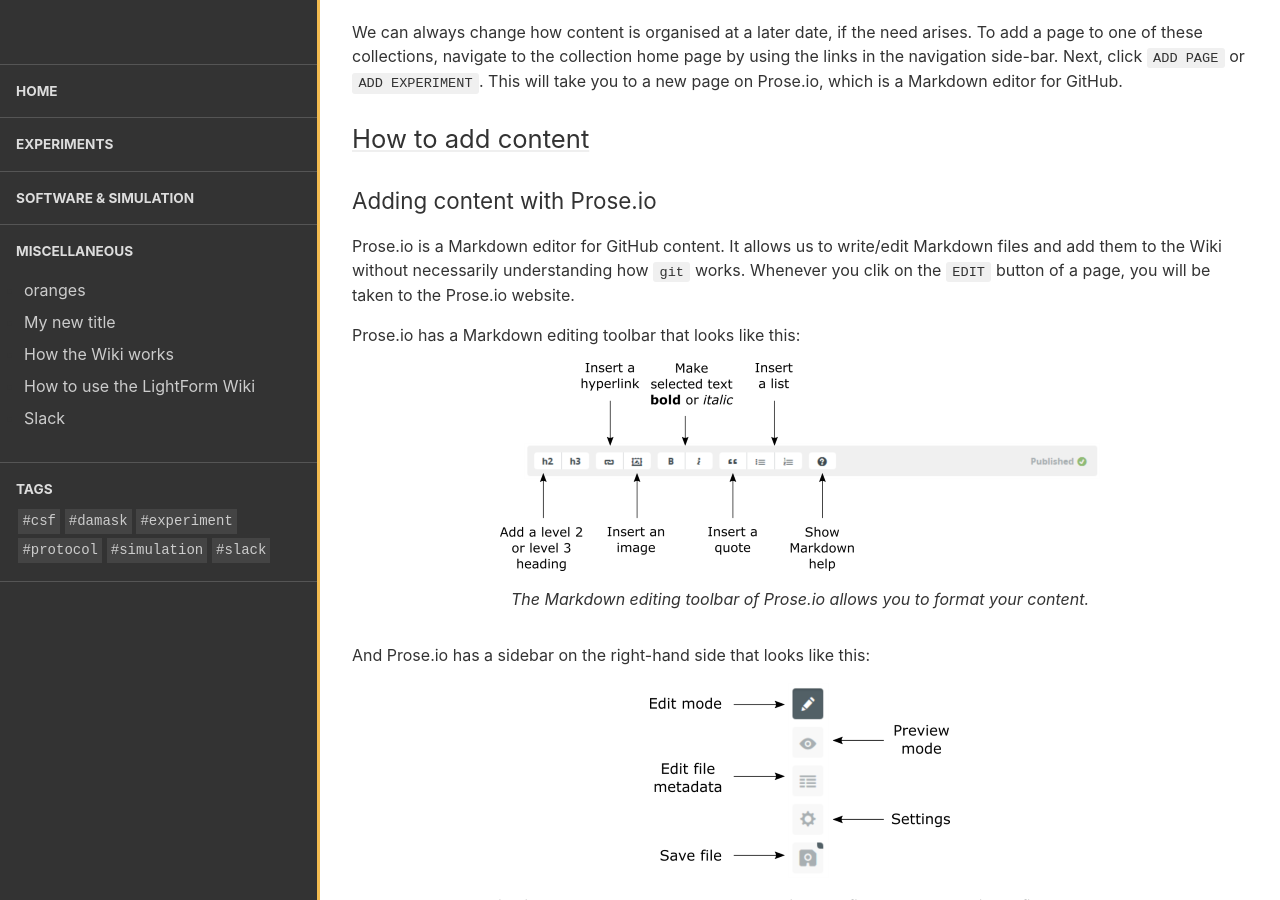
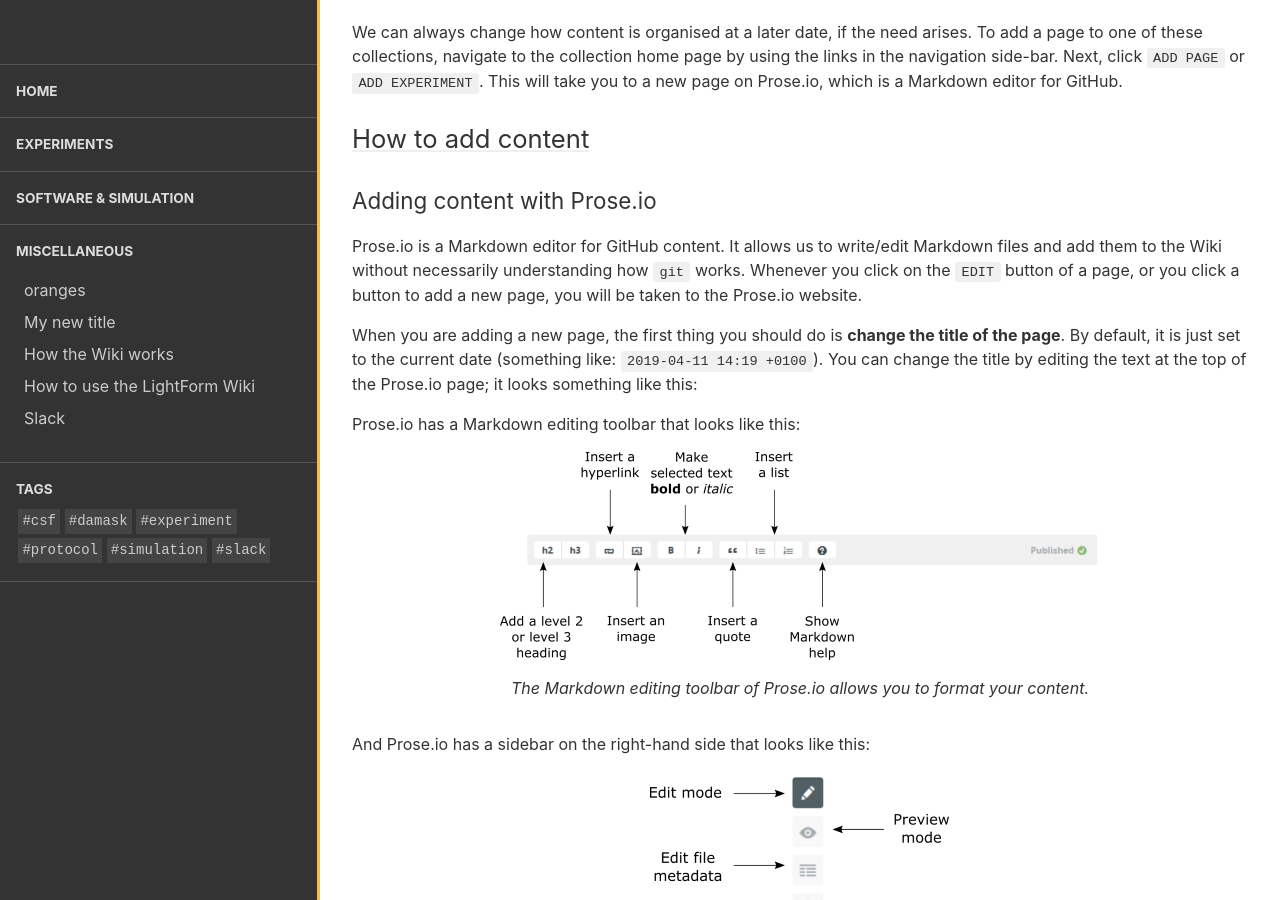
Before and after one commit to test-aplowman/test-aplowman.github.io, a Jekyll site: the page built from collections/_miscellaneous/how_to_use_wiki.md, in a window 1280 px wide and 900 px high, scrolled down 742 px. Built offline with Jekyll 4.4.1, drawn with Linux system fonts in a browser that asks for light colours.

Commit message:
Update how_to_use_wiki.md

```diff
--- a/collections/_miscellaneous/how_to_use_wiki.md
+++ b/collections/_miscellaneous/how_to_use_wiki.md
@@ -20,7 +20,10 @@
 
 ### Adding content with Prose.io
 
-Prose.io is a Markdown editor for GitHub content. It allows us to write/edit Markdown files and add them to the Wiki without necessarily understanding how `git` works. Whenever you clik on the `EDIT` button of a page, you will be taken to the Prose.io website.
+Prose.io is a Markdown editor for GitHub content. It allows us to write/edit Markdown files and add them to the Wiki without necessarily understanding how `git` works. Whenever you click on the `EDIT` button of a page, or you click a button to add a new page, you will be taken to the Prose.io website.
+
+When you are adding a new page, the first thing you should do is **change the title of the page**. By default, it is just set to the current date (something like: `2019-04-11 14:19 +0100`). You can change the title by editing the text at the top of the Prose.io page; it looks something like this:
+
 
 Prose.io has a Markdown editing toolbar that looks like this:
 
```
